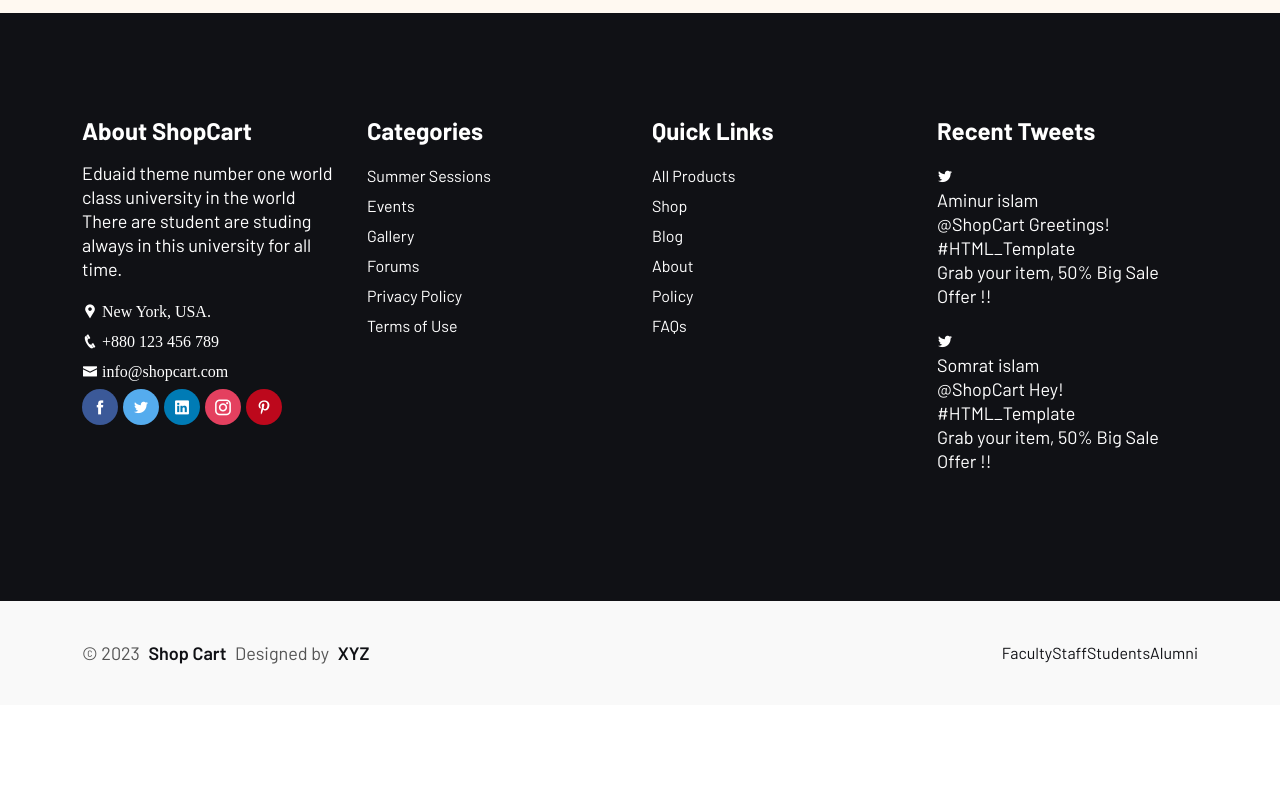
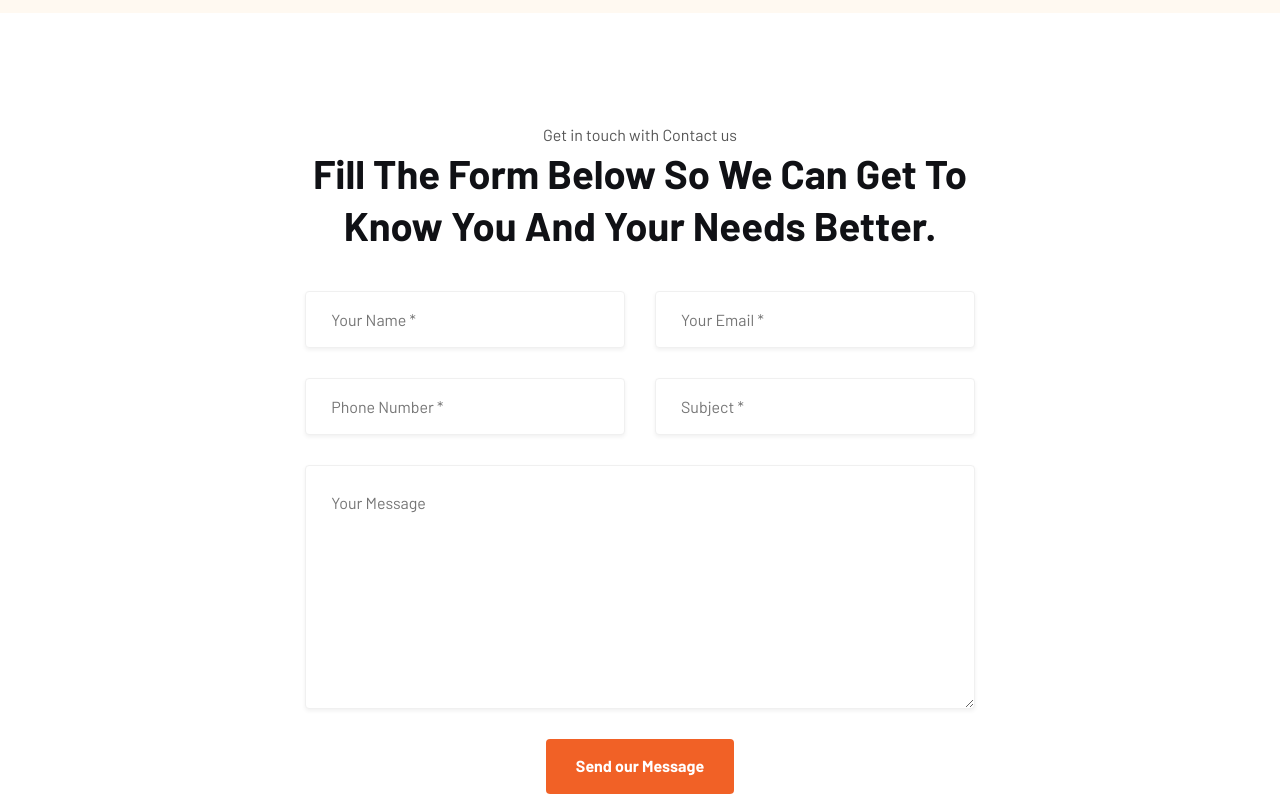
Before and after one commit to Jerryemmanuel01/advance-reactjs-ecommerce-website, a React (Vite) app: page /contact in a window 1280 px wide. Shown: the part 1240-2040 px from the top of the page. Before the commit the page ends 1945 px from the top, so only its background shows below. Built offline with nearby package versions, Linux system fonts and the light colour scheme.

Commit message:
contact form completed

```diff
--- a/src/contactPage/Contact.jsx
+++ b/src/contactPage/Contact.jsx
@@ -44,7 +44,7 @@ const Contact = () => {
       <div className="map-address-section padding-tb section-bg">
         <div className="container">
           <div className="section-header text-center">
-                <span className='subtitle'>{subTitle}</span>
+            <span className="subtitle">{subTitle}</span>
             <h2 className="title">{title}</h2>
           </div>
 
@@ -52,8 +52,7 @@ const Contact = () => {
             <div className="row flex-row-reverse">
               <div className="col-xl-4 col-lg-5 col-12">
                 <div className="contact-wrapper">
-                            {
-                                contactList.map((val, i) =>(
+                  {contactList.map((val, i) => (
                     <div className="contact-item" key={i}>
                       <div className="contact-thumb">
                         <img src={val.imgUrl} alt="" />
@@ -63,8 +62,7 @@ const Contact = () => {
                         <p>{val.desc}</p>
                       </div>
                     </div>
-                                ))
-                            }
+                  ))}
                 </div>
               </div>
 
@@ -76,8 +74,62 @@ const Contact = () => {
           </div>
         </div>
       </div>
+
+      <div className="contact-section padding-tb">
+        <div className="container">
+          <div className="section-header text-center">
+            <span>{conSubTitle}</span>
+            <h2>{conTitle}</h2>
           </div>
-  )
+
+          <div className="section-wrapper">
+            <form className="contact-form">
+              <div className="form-group">
+                <input
+                  type="text"
+                  name="name"
+                  id="name"
+                  placeholder="Your Name *"
+                />
+              </div>
+              <div className="form-group">
+                <input
+                  type="email"
+                  name="email"
+                  id="email"
+                  placeholder="Your Email *"
+                />
+              </div>
+              <div className="form-group">
+                <input
+                  type="number"
+                  name="number"
+                  id="number"
+                  placeholder="Phone Number *"
+                />
+              </div>
+              <div className="form-group">
+                <input
+                  type="text"
+                  name="subject"
+                  id="subject"
+                  placeholder="Subject *"
+                />
+              </div>
+              <div className="form-group w-100">
+                <textarea name="message" id="message" rows="8"placeholder='Your Message'></textarea>
+              </div>
+              <div className="form-group w-100 text-center">
+                <button className="lab-btn">
+                    <span>{btnText}</span>
+                </button>
+              </div>
+            </form>
+          </div>
+        </div>
+      </div>
+    </div>
+  );
 }
 
 export default Contact
```
Lines whose indentation alone changed are shown as unchanged.
